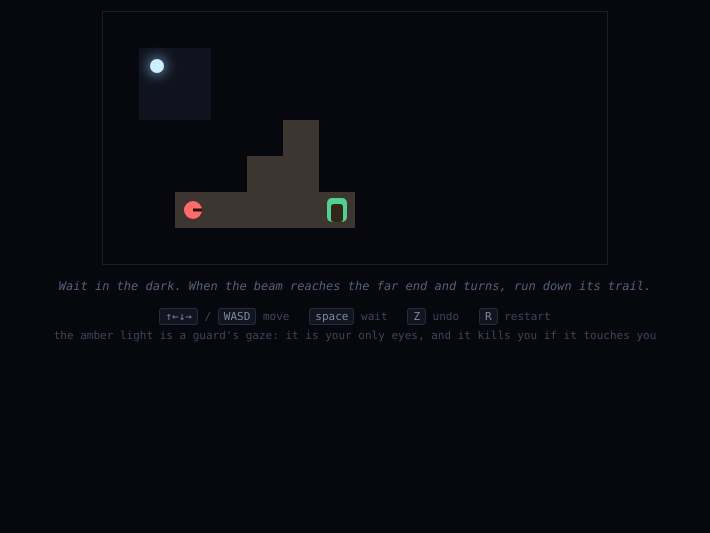
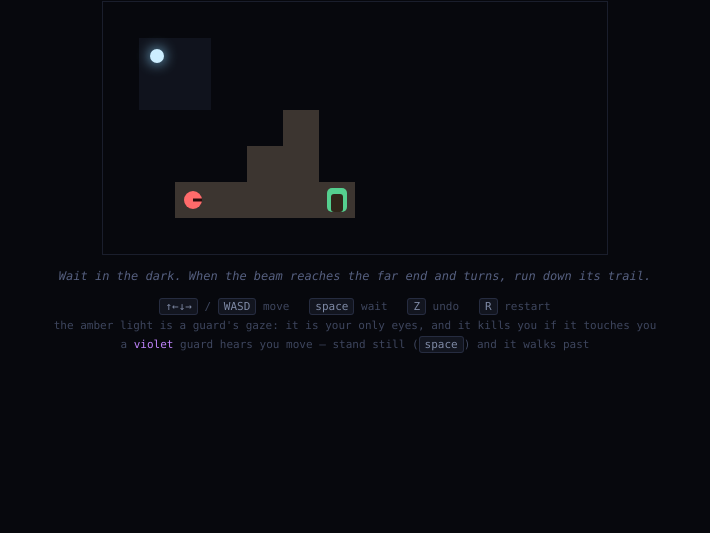
Before and after one commit to AngeloGalav/let-him-cook, a website: page index.html in a window 1280 px wide. Shown: the part 267-800 px from the top of the page, without its empty margins (285-995 px from the left). Drawn offline with Linux system fonts and the light colour scheme.

Commit message:
Add level 5 'The Listening Post' + listener rendering + URL test hooks
The first listener hall: an open room whose edge rows sit out of
earshot, teaching that the violet guard's hearing (not just its beam)
walls off the middle. Solver-verified 17-turn solution.

Renderer: listeners are violet with a pulsing sound ring while they
stare at a noise. index.html help line explains the mechanic.

main.js gains ?level=N&moves=rlduw URL hooks so headless Firefox can
be pointed at any mid-game state; verified start/stare/caught
screenshots of level 5 in a real browser.

```diff
--- a/index.html
+++ b/index.html
@@ -54,7 +54,8 @@
   <div id="help">
     <kbd>↑←↓→</kbd> / <kbd>WASD</kbd> move &nbsp; <kbd>space</kbd> wait &nbsp;
     <kbd>Z</kbd> undo &nbsp; <kbd>R</kbd> restart<br>
-    the amber light is a guard's gaze: it is your only eyes, and it kills you if it touches you
+    the amber light is a guard's gaze: it is your only eyes, and it kills you if it touches you<br>
+    a <span style="color:#c084fc">violet</span> guard hears you move — stand still (<kbd>space</kbd>) and it walks past
   </div>
   <script src="src/logic.js"></script>
   <script src="src/levels.js"></script>
--- a/src/levels.js
+++ b/src/levels.js
@@ -107,6 +107,24 @@
         { route: ping(9, 1, 9, 8, 1, 1) },
         { route: ping(15, 1, 15, 8, 1) }
       ]
+    },
+    {
+      name: '5 · The Listening Post',
+      hint: 'The violet guard hears you move. The edge rows are out of earshot — let it walk west, then descend.',
+      grid: [
+        '##############',
+        '#P...........#',
+        '#............#',
+        '#............#',
+        '#............#',
+        '#............#',
+        '#............#',
+        '#...........E#',
+        '##############'
+      ],
+      guards: [
+        { route: ping(2, 4, 11, 4, 1), type: 'listener', hearing: 2 }
+      ]
     }
   ];
 
--- a/src/main.js
+++ b/src/main.js
@@ -142,11 +142,20 @@
     for (var gi = 0; gi < game.guards.length; gi++) {
       var g = game.guards[gi];
       var cx = g.x * TILE + TILE / 2, cy = g.y * TILE + TILE / 2;
-      ctx.fillStyle = '#ff6b6b';
+      // a listener that just heard you: sound rings, then the stare
+      if (g.alerted) {
+        var ring = 11 + 3 * Math.sin(now / 150);
+        ctx.strokeStyle = 'rgba(192,132,252,0.55)';
+        ctx.lineWidth = 2;
+        ctx.beginPath();
+        ctx.arc(cx, cy, ring, 0, Math.PI * 2);
+        ctx.stroke();
+      }
+      ctx.fillStyle = g.type === 'listener' ? '#c084fc' : '#ff6b6b';
       ctx.beginPath();
       ctx.arc(cx, cy, 9, 0, Math.PI * 2);
       ctx.fill();
-      ctx.strokeStyle = '#2a0d0d';
+      ctx.strokeStyle = g.type === 'listener' ? '#231038' : '#2a0d0d';
       ctx.lineWidth = 3;
       ctx.beginPath();
       ctx.moveTo(cx, cy);
@@ -199,6 +208,20 @@
     requestAnimationFrame(draw);
   }
 
-  loadLevel(0);
+  // URL test hooks for headless verification: ?level=N (1-based) selects a
+  // level, ?moves=rlduw... auto-plays a move script on load.
+  var params = new URLSearchParams(window.location.search);
+  var start = parseInt(params.get('level'), 10);
+  start = isNaN(start) ? 1 : Math.min(Math.max(start, 1), LEVELS.length);
+  loadLevel(start - 1);
+  var moves = params.get('moves') || '';
+  for (var mi = 0; mi < moves.length; mi++) {
+    var m = moves[mi];
+    if (m === 'r') act({ dx: 1, dy: 0 });
+    else if (m === 'l') act({ dx: -1, dy: 0 });
+    else if (m === 'u') act({ dx: 0, dy: -1 });
+    else if (m === 'd') act({ dx: 0, dy: 1 });
+    else if (m === 'w') act({ wait: true });
+  }
   draw(0); // paint the first frame synchronously; draw() re-arms rAF itself
 })();
```
